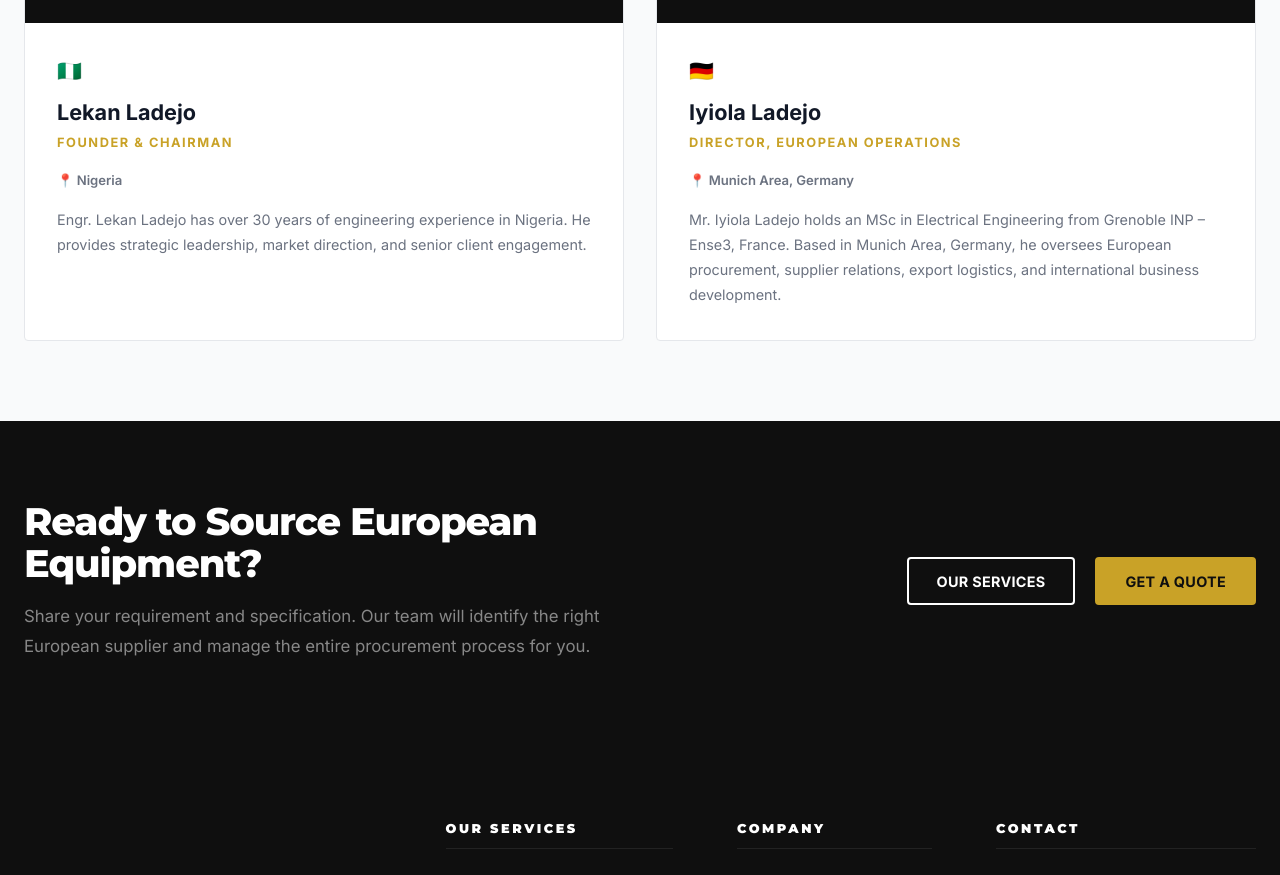
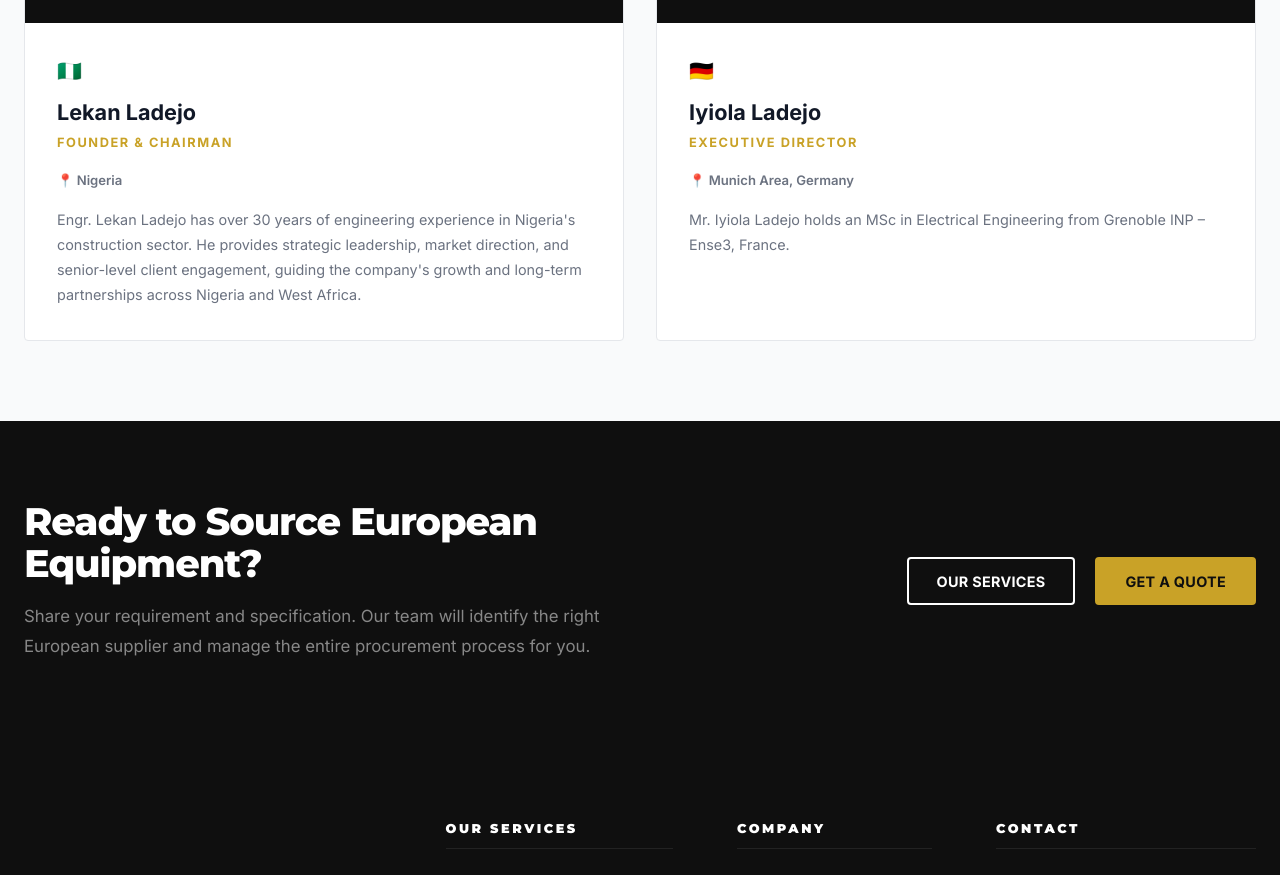
Before and after one commit to olaladejo-png/ladex-frontend, a Next.js app: page /about in a window 1280 px wide. Shown: the part 2380-3255 px from the top of the page. Built offline with nearby package versions, Linux system fonts and the light colour scheme; no server answers.

Commit message:
Update management team bios and Iyiola's title to Executive Director
Co-Authored-By: Claude Sonnet 4.6 <noreply@anthropic.com>

```diff
--- a/src/app/about/page.tsx
+++ b/src/app/about/page.tsx
@@ -30,14 +30,14 @@ const MOCK_TEAM = [
   {
     name: 'Lekan Ladejo',
     role: 'Founder & Chairman',
-    bio: 'Engr. Lekan Ladejo has over 30 years of engineering experience in Nigeria. He provides strategic leadership, market direction, and senior client engagement.',
+    bio: 'Engr. Lekan Ladejo has over 30 years of engineering experience in Nigeria\'s construction sector. He provides strategic leadership, market direction, and senior-level client engagement, guiding the company\'s growth and long-term partnerships across Nigeria and West Africa.',
     flag: '🇳🇬',
     location: 'Nigeria',
   },
   {
     name: 'Iyiola Ladejo',
-    role: 'Director, European Operations',
-    bio: 'Mr. Iyiola Ladejo holds an MSc in Electrical Engineering from Grenoble INP – Ense3, France. Based in Munich Area, Germany, he oversees European procurement, supplier relations, export logistics, and international business development.',
+    role: 'Executive Director',
+    bio: 'Mr. Iyiola Ladejo holds an MSc in Electrical Engineering from Grenoble INP – Ense3, France.',
     flag: '🇩🇪',
     location: 'Munich Area, Germany',
   },
```
